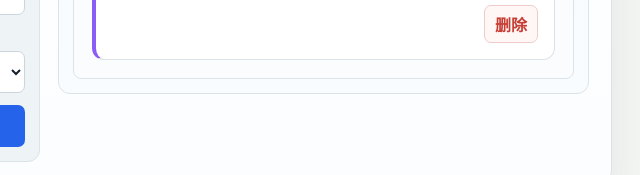
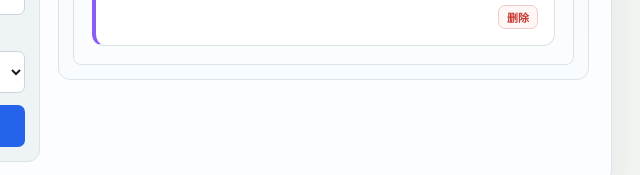
Before and after one commit to cqy7711/ai-studio-ops-board, a plain HTML site: page index.html in a window 1280 px wide. Both pictures are taken after typing "Sample", "Sample" into the empty fields and a click on the button "新增工作". Shown: the part 1215-1390 px from the top of the page, 640-1280 px from the left. Drawn offline with nearby package versions, Linux system fonts and the light colour scheme.

Commit message:
fix: 缩小删除按钮尺寸

```diff
--- a/style.css
+++ b/style.css
@@ -606,6 +606,9 @@ button:disabled {
 
 .work-item-side .delete-btn {
   align-self: flex-end;
+  min-height: 24px;
+  padding: 3px 8px;
+  font-size: 11px;
 }
 
 .side-cell {
```
